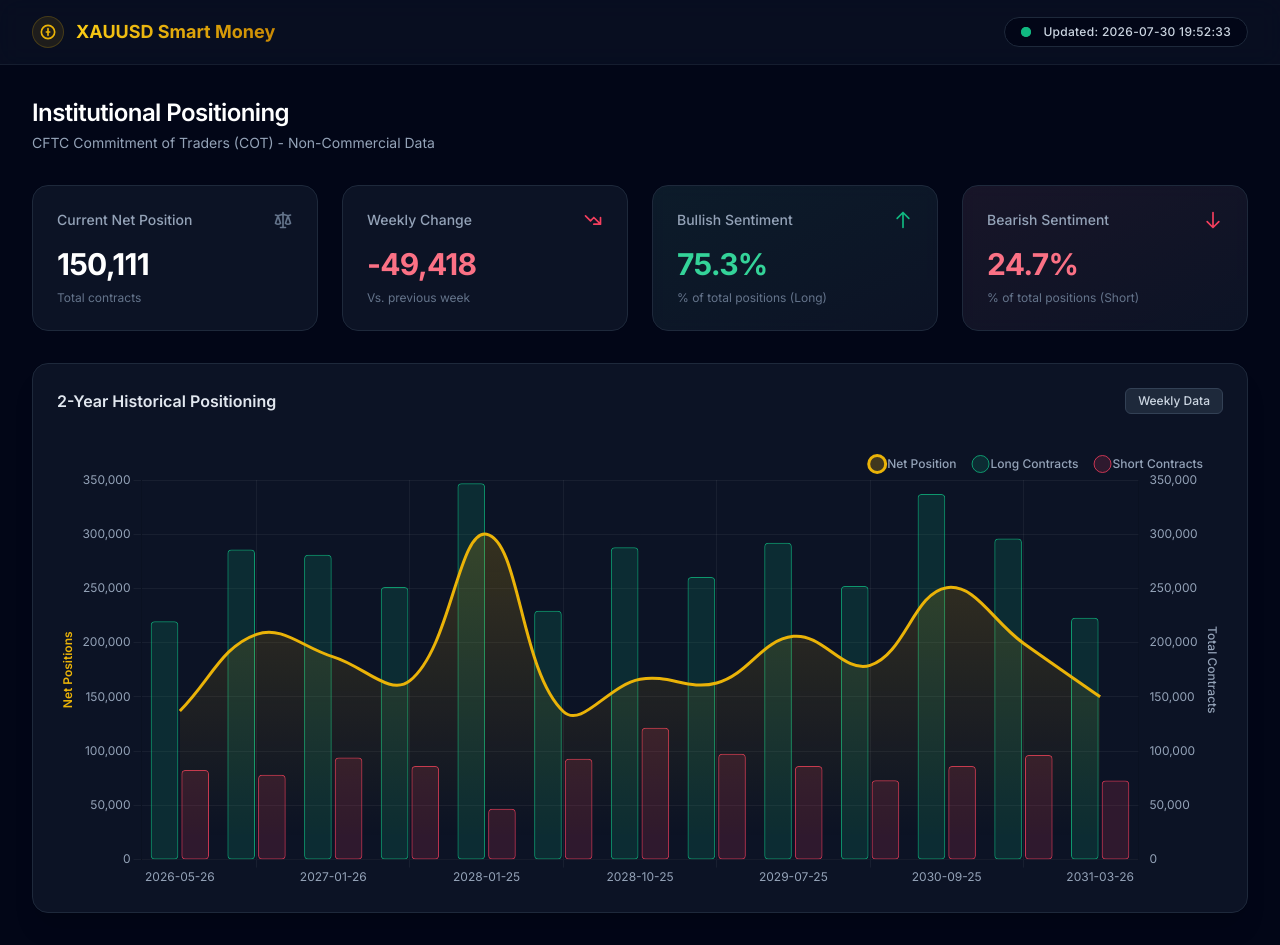
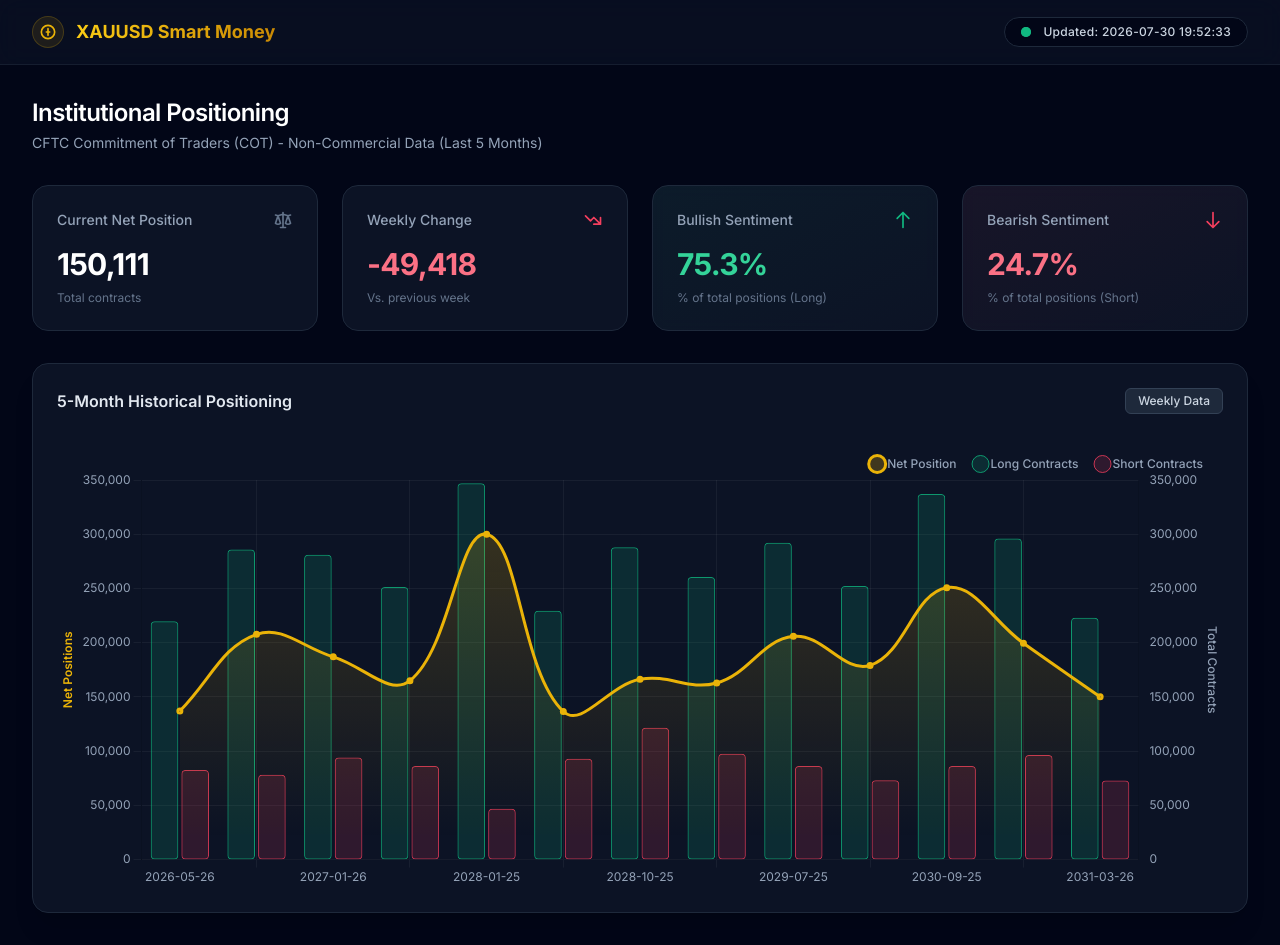
Before and after one commit to AlphaXCoding/COT, a plain HTML site: page index.html in a window 1280 px wide. Drawn offline with nearby package versions, Linux system fonts and the light colour scheme.

Commit message:
Update index.html

```diff
--- a/index.html
+++ b/index.html
@@ -10,10 +10,9 @@
     <style>
         body {
             font-family: 'Inter', sans-serif;
-            background-color: #020617; /* Slate 950 */
-            color: #f8fafc; /* Slate 50 */
+            background-color: #020617;
+            color: #f8fafc;
         }
-        /* Custom scrollbar for a polished look */
         ::-webkit-scrollbar { width: 8px; }
         ::-webkit-scrollbar-track { background: #0f172a; }
         ::-webkit-scrollbar-thumb { background: #334155; border-radius: 4px; }
@@ -26,7 +25,6 @@
     <nav class="border-b border-slate-800/60 bg-slate-900/50 backdrop-blur-md sticky top-0 z-50">
         <div class="max-w-7xl mx-auto px-4 sm:px-6 lg:px-8 h-16 flex items-center justify-between">
             <div class="flex items-center gap-3">
-                <!-- Gold Coin SVG Icon -->
                 <div class="w-8 h-8 rounded-full bg-yellow-500/10 flex items-center justify-center border border-yellow-500/20">
                     <svg class="w-5 h-5 text-yellow-500" fill="none" stroke="currentColor" viewBox="0 0 24 24">
                         <circle cx="12" cy="12" r="8" stroke-width="2"></circle>
@@ -56,13 +54,12 @@
         <!-- Header Section -->
         <div class="mb-8">
             <h2 class="text-2xl font-semibold text-white tracking-tight">Institutional Positioning</h2>
-            <p class="text-sm text-slate-400 mt-1">CFTC Commitment of Traders (COT) - Non-Commercial Data</p>
+            <p class="text-sm text-slate-400 mt-1">CFTC Commitment of Traders (COT) - Non-Commercial Data (Last 5 Months)</p>
         </div>
 
         <!-- Metrics Ribbon -->
         <div class="grid grid-cols-1 sm:grid-cols-2 lg:grid-cols-4 gap-4 lg:gap-6 mb-8" id="metrics-ribbon">
 
-            <!-- Net Position Card -->
             <div class="bg-slate-900/80 backdrop-blur border border-slate-800 rounded-2xl p-6 transition-all hover:border-slate-700 hover:shadow-lg hover:shadow-black/20">
                 <div class="flex justify-between items-start">
                     <p class="text-sm font-medium text-slate-400">Current Net Position</p>
@@ -72,7 +69,6 @@
                 <p class="text-xs text-slate-500 mt-2">Total contracts</p>
             </div>
 
-            <!-- Weekly Change Card -->
             <div class="bg-slate-900/80 backdrop-blur border border-slate-800 rounded-2xl p-6 transition-all hover:border-slate-700 hover:shadow-lg hover:shadow-black/20">
                 <div class="flex justify-between items-start">
                     <p class="text-sm font-medium text-slate-400">Weekly Change</p>
@@ -86,7 +82,6 @@
                 <p class="text-xs text-slate-500 mt-2">Vs. previous week</p>
             </div>
 
-            <!-- Bullish Sentiment -->
             <div class="bg-slate-900/80 backdrop-blur border border-slate-800 rounded-2xl p-6 relative overflow-hidden transition-all hover:border-slate-700 hover:shadow-lg hover:shadow-black/20">
                 <div class="absolute inset-0 bg-gradient-to-br from-emerald-500/5 to-transparent"></div>
                 <div class="relative">
@@ -99,7 +94,6 @@
                 </div>
             </div>
 
-            <!-- Bearish Sentiment -->
             <div class="bg-slate-900/80 backdrop-blur border border-slate-800 rounded-2xl p-6 relative overflow-hidden transition-all hover:border-slate-700 hover:shadow-lg hover:shadow-black/20">
                 <div class="absolute inset-0 bg-gradient-to-br from-rose-500/5 to-transparent"></div>
                 <div class="relative">
@@ -116,7 +110,7 @@
         <!-- Main Chart Area -->
         <div class="bg-slate-900/80 backdrop-blur border border-slate-800 rounded-2xl p-4 sm:p-6 shadow-xl relative w-full">
             <div class="flex justify-between items-center mb-6">
-                <h3 class="text-base font-semibold text-slate-200">2-Year Historical Positioning</h3>
+                <h3 class="text-base font-semibold text-slate-200">5-Month Historical Positioning</h3>
                 <span class="px-3 py-1 bg-slate-800 text-slate-300 text-xs font-medium rounded-md border border-slate-700">Weekly Data</span>
             </div>
 
@@ -130,12 +124,10 @@
         async function loadData() {
             let data;
             try {
-                // 1. Prevent the preview environment (Blob URL) from crashing the fetch request
                 if (window.location.protocol === 'blob:' || window.location.hostname === '') {
-                    throw new Error("Preview Environment Detected: Cannot fetch local JSON files in this sandbox.");
+                    throw new Error("Preview Environment Detected.");
                 }
 
-                // 2. Fetch live data
                 const requestPath = 'cot_data.json?v=' + new Date().getTime();
                 const response = await fetch(requestPath);
 
@@ -144,35 +136,30 @@
 
             } catch (error) {
                 console.warn("Using sample preview data.", error.message);
-                // 3. Fallback sample data for preview
                 data = {
                     last_updated: "Preview (Live on GitHub)",
-                    dates: ["2026-06-16", "2026-06-23", "2026-06-30", "2026-07-07", "2026-07-14", "2026-07-21"],
-                    net_positions: [180000, 185000, 195000, 210000, 205000, 225000],
-                    longs: [255000, 260000, 270000, 285000, 280000, 295000],
-                    shorts: [75000, 75000, 75000, 75000, 75000, 70000],
-                    long_pct: [77.2, 77.6, 78.2, 79.1, 78.8, 80.8],
-                    short_pct: [22.8, 22.4, 21.8, 20.9, 21.2, 19.2]
+                    dates: ["2026-03-01", "2026-03-15", "2026-04-01", "2026-04-15", "2026-05-01", "2026-05-15", "2026-06-01", "2026-06-15", "2026-07-01", "2026-07-21"],
+                    net_positions: [150000, 155000, 162000, 170000, 175000, 180000, 185000, 195000, 210000, 225000],
+                    longs: [220000, 225000, 230000, 240000, 245000, 255000, 260000, 270000, 285000, 295000],
+                    shorts: [70000, 70000, 68000, 70000, 70000, 75000, 75000, 75000, 75000, 70000],
+                    long_pct: [75.8, 76.2, 77.1, 77.4, 77.7, 77.2, 77.6, 78.2, 79.1, 80.8],
+                    short_pct: [24.2, 23.8, 22.9, 22.6, 22.3, 22.8, 22.4, 21.8, 20.9, 19.2]
                 };
             }
 
             try {
-                // Update Status
                 document.getElementById('last-updated').innerText = `Updated: ${data.last_updated}`;
 
-                // Calculate current values
                 const lastIdx = data.net_positions.length - 1;
                 const prevIdx = lastIdx - 1 > 0 ? lastIdx - 1 : 0;
 
                 const currentNet = data.net_positions[lastIdx];
                 const weeklyChange = currentNet - data.net_positions[prevIdx];
 
-                // Populate Ribbon
                 document.getElementById('val-net').innerText = currentNet.toLocaleString();
 
                 const changeEl = document.getElementById('val-change');
                 const changeIconContainer = document.getElementById('change-icon-container');
-
                 const formattedChange = Math.abs(weeklyChange).toLocaleString();
 
                 if (weeklyChange > 0) {
@@ -191,16 +178,13 @@
                 document.getElementById('val-long-pct').innerText = data.long_pct[lastIdx] + "%";
                 document.getElementById('val-short-pct').innerText = data.short_pct[lastIdx] + "%";
 
-                // Setup Chart.js
                 const ctx = document.getElementById('cotChart').getContext('2d');
-
-                // Create gradient for Net Position line
                 const gradientFill = ctx.createLinearGradient(0, 0, 0, 400);
-                gradientFill.addColorStop(0, 'rgba(234, 179, 8, 0.25)'); // Yellow transparent
+                gradientFill.addColorStop(0, 'rgba(234, 179, 8, 0.25)');
                 gradientFill.addColorStop(1, 'rgba(234, 179, 8, 0.0)');
 
                 Chart.defaults.font.family = "'Inter', sans-serif";
-                Chart.defaults.color = '#94a3b8'; // slate-400
+                Chart.defaults.color = '#94a3b8';
 
                 new Chart(ctx, {
                     type: 'bar',
@@ -211,12 +195,12 @@
                                 type: 'line',
                                 label: 'Net Position',
                                 data: data.net_positions,
-                                borderColor: '#eab308', // Yellow-500
+                                borderColor: '#eab308',
                                 backgroundColor: gradientFill,
                                 borderWidth: 3,
                                 fill: true,
-                                tension: 0.4, // Curved lines
-                                pointRadius: 0,
+                                tension: 0.4,
+                                pointRadius: 2,
                                 pointHoverRadius: 6,
                                 yAxisID: 'y'
                             },
@@ -224,10 +208,10 @@
                                 type: 'bar',
                                 label: 'Long Contracts',
                                 data: data.longs,
-                                backgroundColor: 'rgba(16, 185, 129, 0.15)', // Emerald-500 transparent
+                                backgroundColor: 'rgba(16, 185, 129, 0.15)',
                                 borderColor: 'rgba(16, 185, 129, 0.8)',
                                 borderWidth: 1,
-                                borderRadius: 4, // Rounded bars
+                                borderRadius: 4,
                                 borderSkipped: false,
                                 yAxisID: 'y1'
                             },
@@ -235,10 +219,10 @@
                                 type: 'bar',
                                 label: 'Short Contracts',
                                 data: data.shorts,
-                                backgroundColor: 'rgba(244, 63, 94, 0.15)', // Rose-500 transparent
+                                backgroundColor: 'rgba(244, 63, 94, 0.15)',
                                 borderColor: 'rgba(244, 63, 94, 0.8)',
                                 borderWidth: 1,
-                                borderRadius: 4, // Rounded bars
+                                borderRadius: 4,
                                 borderSkipped: false,
                                 yAxisID: 'y1'
                             }
@@ -247,36 +231,21 @@
                     options: {
                         responsive: true,
                         maintainAspectRatio: false,
-                        interaction: {
-                            mode: 'index',
-                            intersect: false
-                        },
+                        interaction: { mode: 'index', intersect: false },
                         plugins: {
                             legend: {
-                                position: 'top',
-                                align: 'end',
-                                labels: {
-                                    usePointStyle: true,
-                                    boxWidth: 8,
-                                    padding: 20,
-                                    font: { weight: '500' }
-                                }
+                                position: 'top', align: 'end',
+                                labels: { usePointStyle: true, boxWidth: 8, padding: 20, font: { weight: '500' } }
                             },
                             tooltip: {
-                                backgroundColor: 'rgba(15, 23, 42, 0.95)', // Slate 900
-                                titleColor: '#f8fafc',
-                                bodyColor: '#cbd5e1',
-                                borderColor: '#334155',
-                                borderWidth: 1,
-                                padding: 12,
-                                cornerRadius: 8,
-                                displayColors: true,
+                                backgroundColor: 'rgba(15, 23, 42, 0.95)',
+                                titleColor: '#f8fafc', bodyColor: '#cbd5e1',
+                                borderColor: '#334155', borderWidth: 1,
+                                padding: 12, cornerRadius: 8, displayColors: true,
                                 callbacks: {
                                     label: function(context) {
                                         let label = context.dataset.label || '';
-                                        if (label) {
-                                            label += ': ';
-                                        }
+                                        if (label) { label += ': '; }
                                         if (context.parsed.y !== null) {
                                             label += new Intl.NumberFormat('en-US').format(context.parsed.y);
                                         }
@@ -287,38 +256,18 @@
                         },
                         scales: {
                             x: {
-                                grid: {
-                                    color: 'rgba(255, 255, 255, 0.05)',
-                                    drawBorder: false
-                                },
+                                grid: { color: 'rgba(255, 255, 255, 0.05)', drawBorder: false },
                                 ticks: { maxTicksLimit: 12 }
                             },
                             y: {
-                                type: 'linear',
-                                display: true,
-                                position: 'left',
-                                grid: {
-                                    color: 'rgba(255, 255, 255, 0.05)',
-                                    drawBorder: false
-                                },
-                                title: {
-                                    display: true,
-                                    text: 'Net Positions',
-                                    color: '#eab308',
-                                    font: { weight: '600' }
-                                }
+                                type: 'linear', display: true, position: 'left',
+                                grid: { color: 'rgba(255, 255, 255, 0.05)', drawBorder: false },
+                                title: { display: true, text: 'Net Positions', color: '#eab308', font: { weight: '600' } }
                             },
                             y1: {
-                                type: 'linear',
-                                display: true,
-                                position: 'right',
+                                type: 'linear', display: true, position: 'right',
                                 grid: { display: false },
-                                title: {
-                                    display: true,
-                                    text: 'Total Contracts',
-                                    color: '#94a3b8',
-                                    font: { weight: '500' }
-                                }
+                                title: { display: true, text: 'Total Contracts', color: '#94a3b8', font: { weight: '500' } }
                             }
                         }
                     }
@@ -326,8 +275,6 @@
             } catch (error) {
                 console.error("Error rendering COT data:", error);
                 document.getElementById('last-updated').innerText = "Data Error";
-                document.getElementById('last-updated').parentElement.querySelector('.bg-emerald-400').classList.replace('bg-emerald-400', 'bg-rose-500');
-                document.getElementById('last-updated').parentElement.querySelector('.bg-emerald-500').classList.replace('bg-emerald-500', 'bg-rose-600');
             }
         }
 
```
